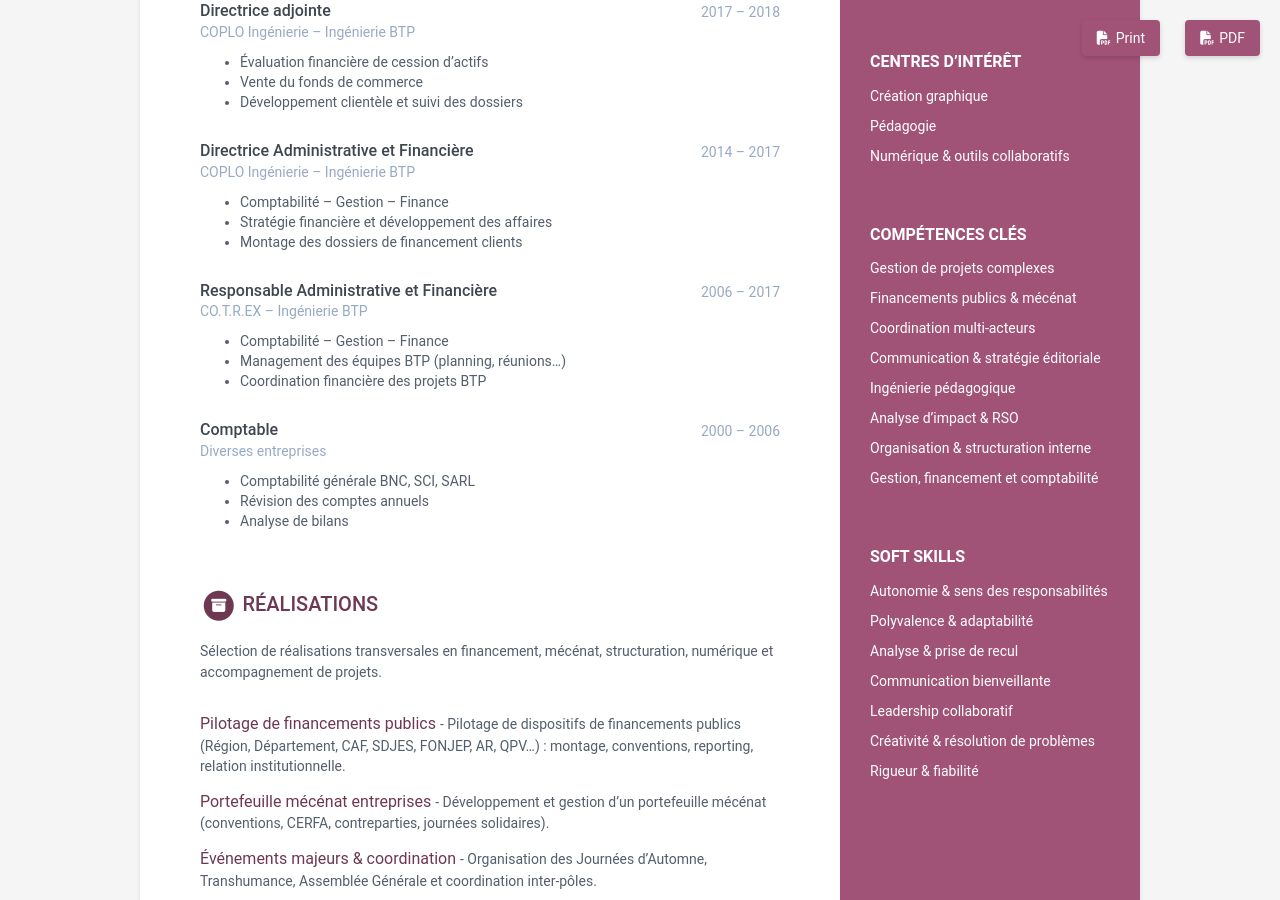
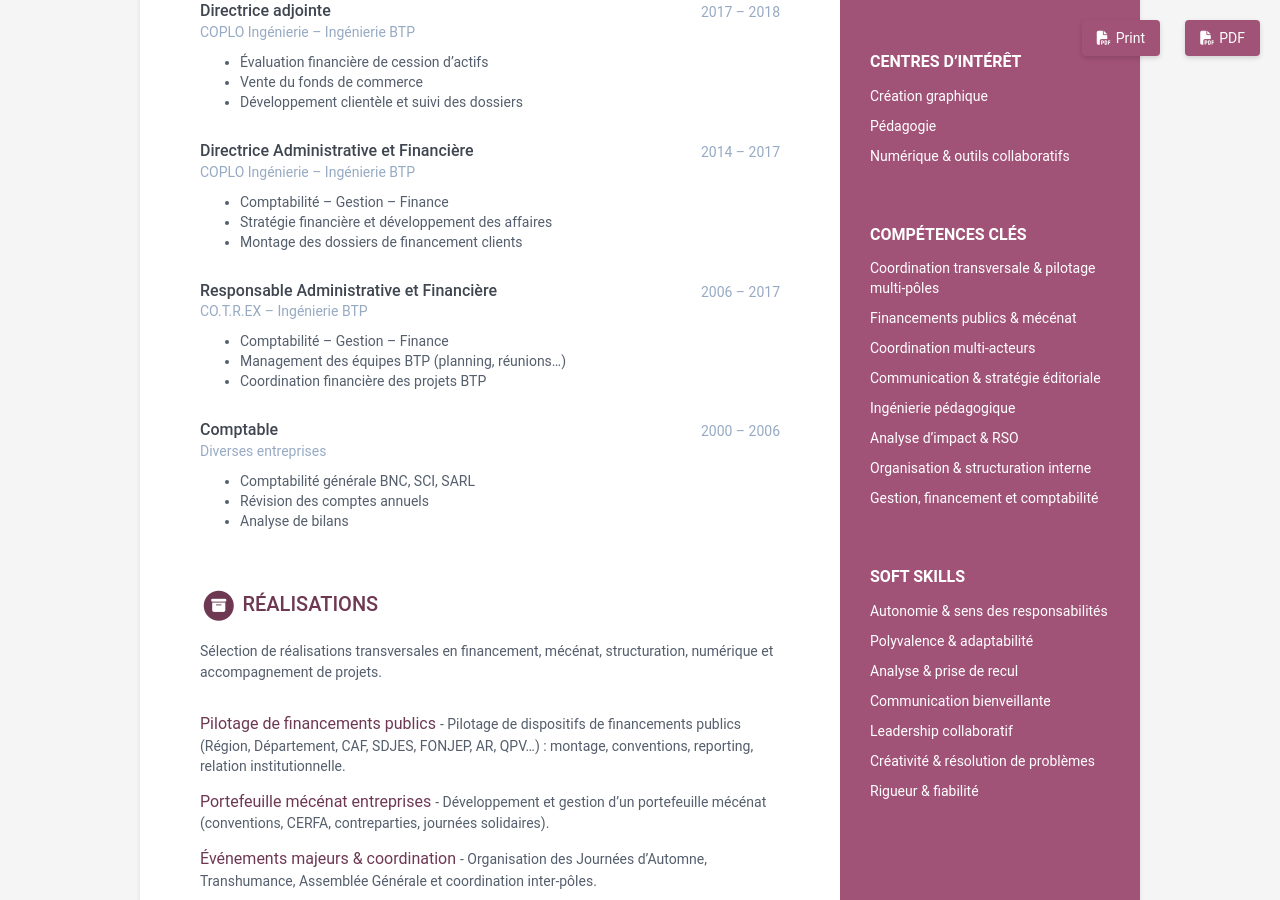
Before and after one commit to estellekelak/online-cv, a Jekyll site: the page built from index.html, in a window 1280 px wide and 900 px high, scrolled down 1355 px. Built offline with Jekyll 4.4.1, drawn with Linux system fonts in a browser that asks for light colours.

Commit message:
Update data.yml

```diff
--- a/_data/data.yml
+++ b/_data/data.yml
@@ -42,7 +42,7 @@ sidebar:
   keyskills:
     title: Compétences clés
     info:
-      - item: Gestion de projets complexes
+      - item: Coordination transversale & pilotage multi‑pôles
       - item: Financements publics & mécénat
       - item: Coordination multi‑acteurs
       - item: Communication & stratégie éditoriale
```
